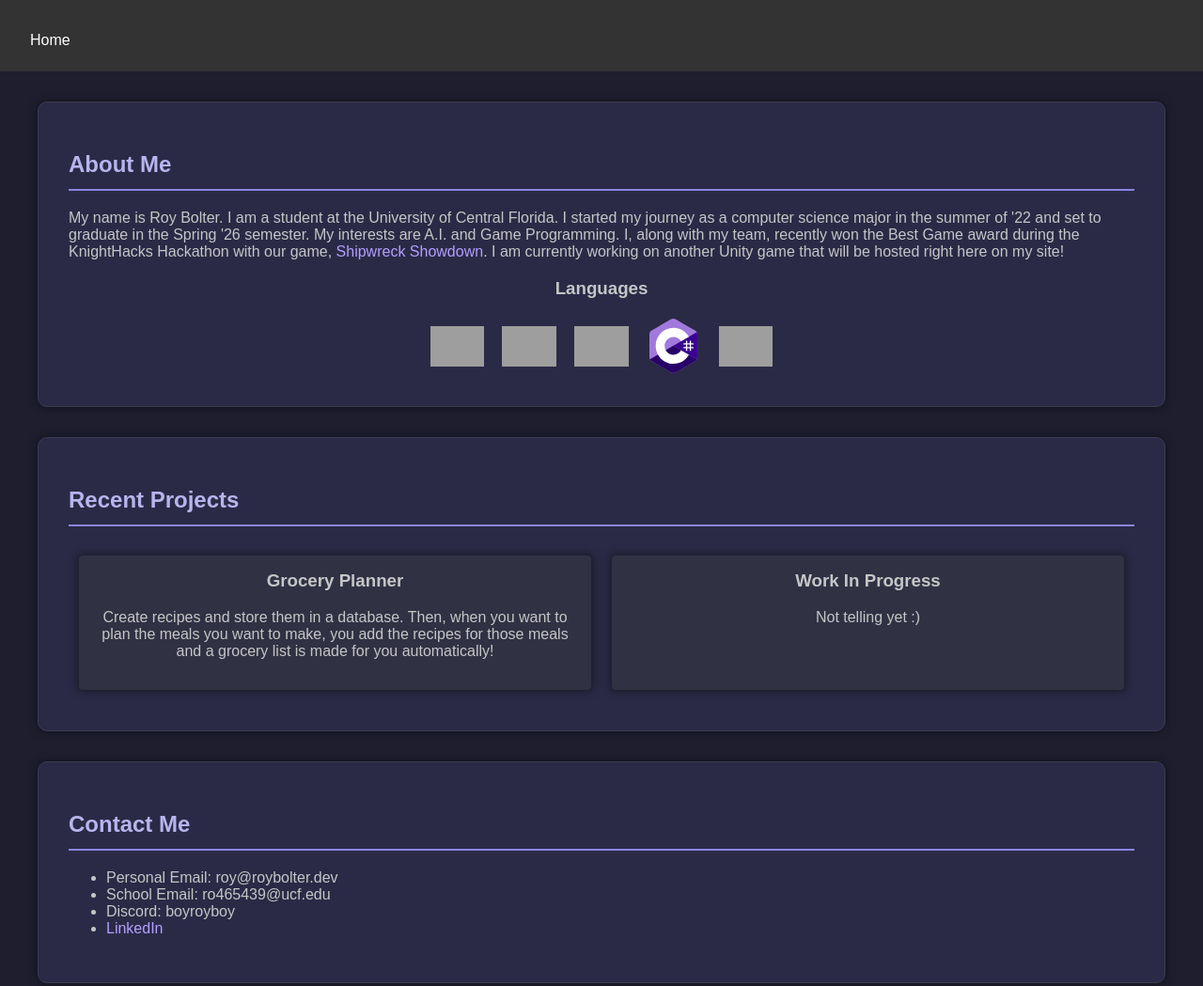
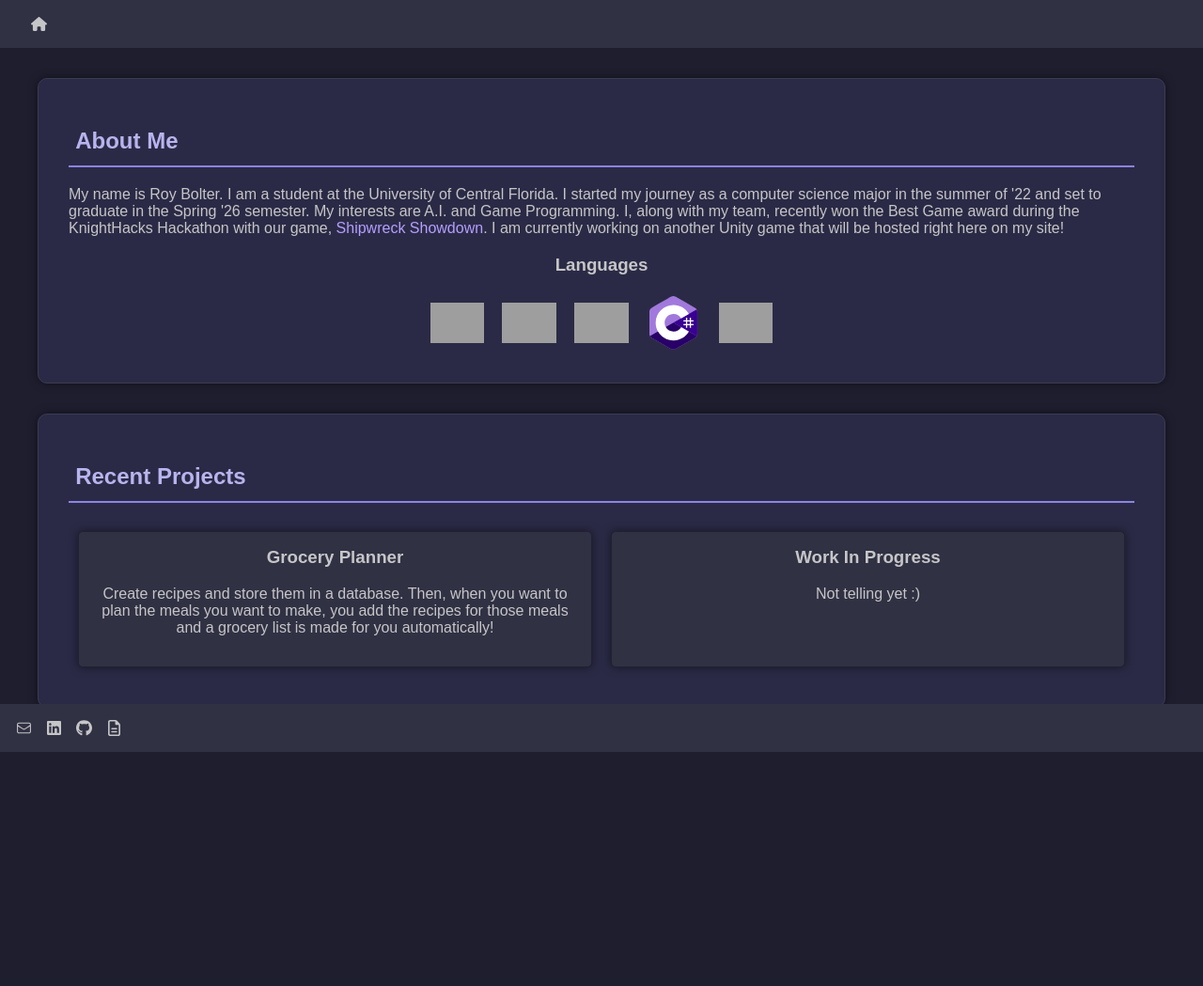
Before and after one commit to RoyBolter/roybolter.github.io, a plain HTML site: page index.html in a window 1280 px wide. Shown: the whole page at 94% size. After the commit the page ends 817 px from the top, so only its background shows below. Drawn offline with Linux system fonts and the light colour scheme; grey boxes are pictures that could not be loaded.

Commit message:
updated how users can contact me

```diff
--- a/cssFiles/style.css
+++ b/cssFiles/style.css
@@ -7,19 +7,11 @@ body, html {
 }
 
 header {
-    background-color: #333;
+    background-color: #313144;
     color: #fff;
     padding: 1em 0;
-    text-align: center;
-}
-
-.header {
-    display: flex;
-    justify-content: space-between;
-    align-items: center;
-    background-color: #333;
-    color: #fff;
-    padding: 1em;
+    text-align: left;
+    padding-left: 2em;
 }
 
 .header button {
@@ -29,15 +21,6 @@ header {
     cursor: pointer;
     font-size: 1em;
     padding: 0.5em 1em;
-}
-
-.header .theme-switcher {
-    background-size: contain;
-    background-repeat: no-repeat;
-    width: 24px;
-    height: 24px;
-    border: none;
-    cursor: pointer;
 }
 
 main {
@@ -62,6 +45,7 @@ main {
     color: #B8B4EE;
     border-bottom: 2px solid #8a84e2;
     padding-bottom: 0.5em;
+    padding-left: 0.3em;
 }
 
 .highlight-container {
@@ -92,7 +76,7 @@ main {
 }
 
 footer {
-    background-color: #333;
+    background-color: #313144;
     color: #fff;
     text-align: center;
     padding: 1em 0;
@@ -223,24 +207,70 @@ button:hover {
 
 a:link {
     color: #B39FFF;
-    background-color: transparent;
     text-decoration: none;
 }
 
 a:visited {
     color: #B39FFF;
-    background-color: transparent;
     text-decoration: none;
 }
 
 a:hover {
     color: #B39FFF;
-    background-color: transparent;
     text-decoration: underline;
 }
 
-a:active {
-    color: #f44336;
-    background-color: transparent;
-    text-decoration: underline;
+
+
+.contacts {
+    display: flex;
+    flex-wrap: wrap;
+    gap: 1vw;
+    justify-content: left;
+    padding-left: 1em;
 }
+
+.contact {
+    display: flex;
+    align-items: center;
+    justify-content: center;
+    width: 1.5vw;
+    height: 1.5vw;
+    overflow: hidden;
+}
+
+.contact img {
+    max-width: 90%;
+    max-height: 90%;
+    object-fit: contain;
+}
+
+.contact img:hover {
+    transform: scale(1.1);
+}
+
+.headerItems {
+    display: flex;
+    flex-wrap: wrap;
+    gap: 1vw;
+    justify-content: left;
+}
+
+.headerItem {
+    display: flex;
+    align-items: center;
+    justify-content: center;
+    width: 1.5vw;
+    height: 1.5vw;
+    overflow: hidden;
+}
+
+.headerItem img {
+    max-width: 90%;
+    max-height: 90%;
+    object-fit: contain;
+}
+
+.headerItem img:hover {
+    transform: scale(1.1);
+}
--- a/index.html
+++ b/index.html
@@ -5,10 +5,15 @@
     <meta name="viewport" content="width=device-width, initial-scale=1.0">
     <title>Home Page</title>
     <link rel="stylesheet" href="cssFiles/style.css">
-    <script src="scripts/header.js" defer></script>
 </head>
 <body>
-<div id="global-header"></div>
+<header>
+    <div class="headerItems">
+        <div class="headerItem">
+            <img src="icons/home.svg">
+        </div>
+    </div>
+</header>
 <main>
     <section id="intro" class="container">
         <h2>About Me</h2>
@@ -18,30 +23,34 @@
             set to graduate in the Spring '26 semester. My interests are A.I. and
             Game Programming. I, along with my team, recently won the Best Game
             award during the KnightHacks Hackathon with our game,
-            <a href = "https://youtu.be/2wAuvyyh0eY?si=7S4RNaxtalgya5wh"> Shipwreck Showdown</a>.
+            <a href="https://youtu.be/2wAuvyyh0eY?si=7S4RNaxtalgya5wh"> Shipwreck Showdown</a>.
             I am currently working on another Unity game that will be hosted right here on my site!
         </p>
         <h3 style="text-align: center">Languages</h3>
         <div class="languages">
             <!-- Python -->
             <div class="language">
-                <img src="https://upload.wikimedia.org/wikipedia/commons/c/c3/Python-logo-notext.svg" alt = "Python" title = "Python">
+                <img src="https://upload.wikimedia.org/wikipedia/commons/c/c3/Python-logo-notext.svg" alt="Python"
+                     title="Python">
             </div>
             <!-- C -->
             <div class="language">
-                <img src="https://upload.wikimedia.org/wikipedia/commons/1/18/C_Programming_Language.svg" alt="C" title = "C">
+                <img src="https://upload.wikimedia.org/wikipedia/commons/1/18/C_Programming_Language.svg" alt="C"
+                     title="C">
             </div>
             <!-- C++ -->
             <div class="language">
-                <img src="https://upload.wikimedia.org/wikipedia/commons/1/18/ISO_C%2B%2B_Logo.svg" alt = "C++" title = "C++">
+                <img src="https://upload.wikimedia.org/wikipedia/commons/1/18/ISO_C%2B%2B_Logo.svg" alt="C++"
+                     title="C++">
             </div>
             <!-- C# -->
             <div class="language">
-                <img src="icons/c-sharp-c.svg" alt = "C#" title = "C#">
+                <img src="icons/c-sharp-c.svg" alt="C#" title="C#">
             </div>
             <!-- Java -->
             <div class="language">
-                <img src="https://cdn.jsdelivr.net/gh/devicons/devicon@latest/icons/java/java-original.svg" alt = "Java" title = "Java">
+                <img src="https://cdn.jsdelivr.net/gh/devicons/devicon@latest/icons/java/java-original.svg" alt="Java"
+                     title="Java">
             </div>
         </div>
     </section>
@@ -63,15 +72,26 @@
         </div>
 
     </section>
-    <section id="other" class="container">
-        <h2>Contact Me</h2>
-        <ul>
-            <li> Personal Email: roy@roybolter.dev </li>
-            <li> School Email: ro465439@ucf.edu </li>
-            <li> Discord: boyroyboy </li>
-            <li><a href="https://www.linkedin.com/in/roy-bolter-b89408272/"> LinkedIn </a></li>
-        </ul>
-    </section>
 </main>
+<footer>
+    <div class="contacts">
+        <!-- Mail -->
+        <div class="contact" onclick="window.location.href='mailto:roy@roybolter.dev';">
+                <img src="icons/envelope.svg" alt="Email" title="Email">
+        </div>
+        <!-- LinkedIn -->
+        <div class="contact" onclick="window.location.href='https://www.linkedin.com/in/roy-bolter/';">
+            <img src="icons/linkedin.svg" alt="LinkedIn" title="LinkedIn">
+        </div>
+        <!-- GitHub -->
+        <div class="contact" onclick="window.location.href='https://github.com/RoyBolter';">
+            <img src="icons/github.svg" alt="GitHub" title="GitHub">
+        </div>
+        <!-- Resume -->
+        <div class="contact" onclick="window.location.href='mailto:roy@roybolter.dev';">
+            <img src="icons/file.svg" alt="Resume" title="Resume">
+        </div>
+    </div>
+</footer>
 </body>
 </html>
```
Also changed, not shown: groceryPlanner.html (+3 -2 lines), icons/document.svg (added), icons/envelope.svg (added), icons/file.svg (added), icons/github.svg (added), icons/home.svg (added), icons/linkedin.svg (added).
